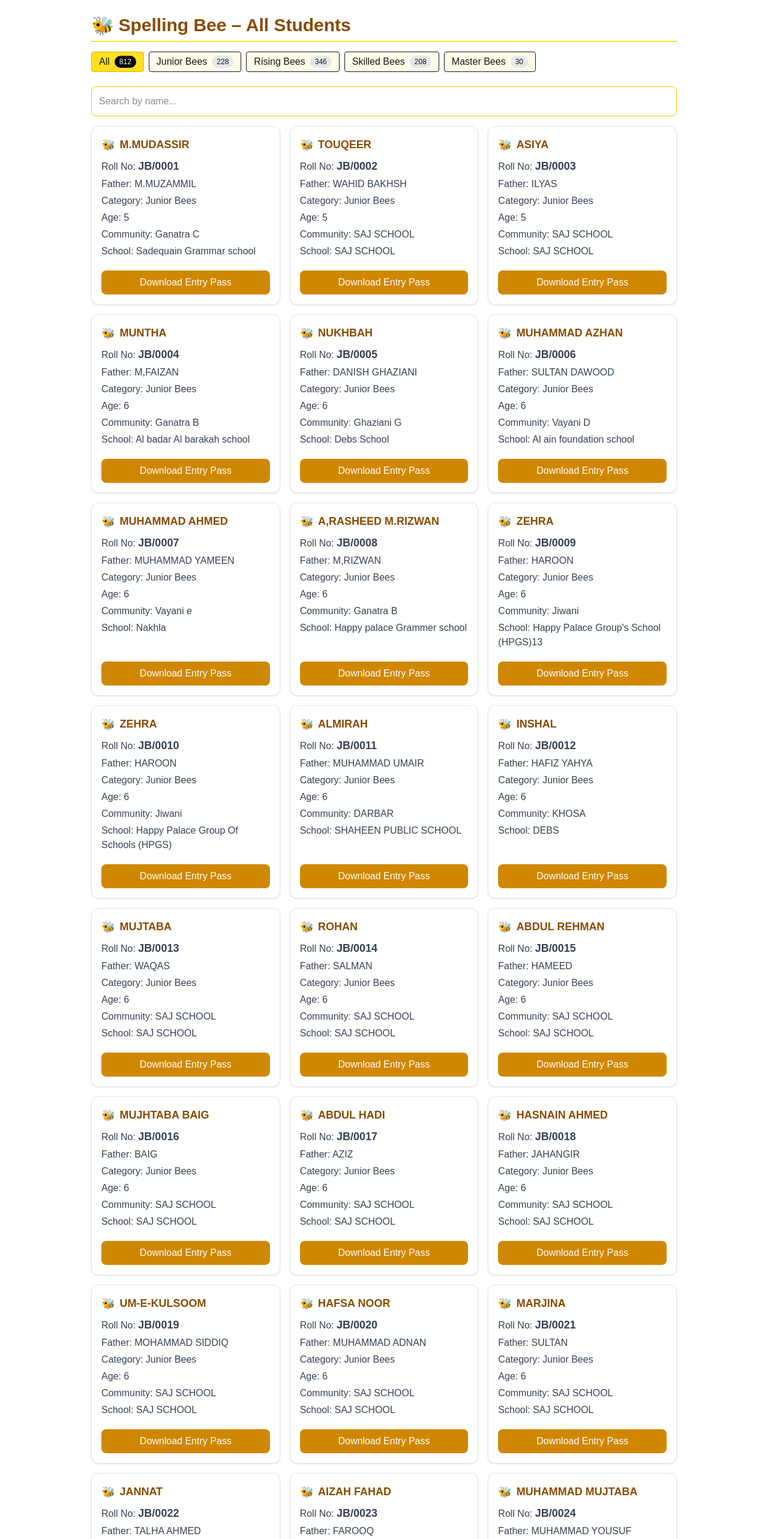
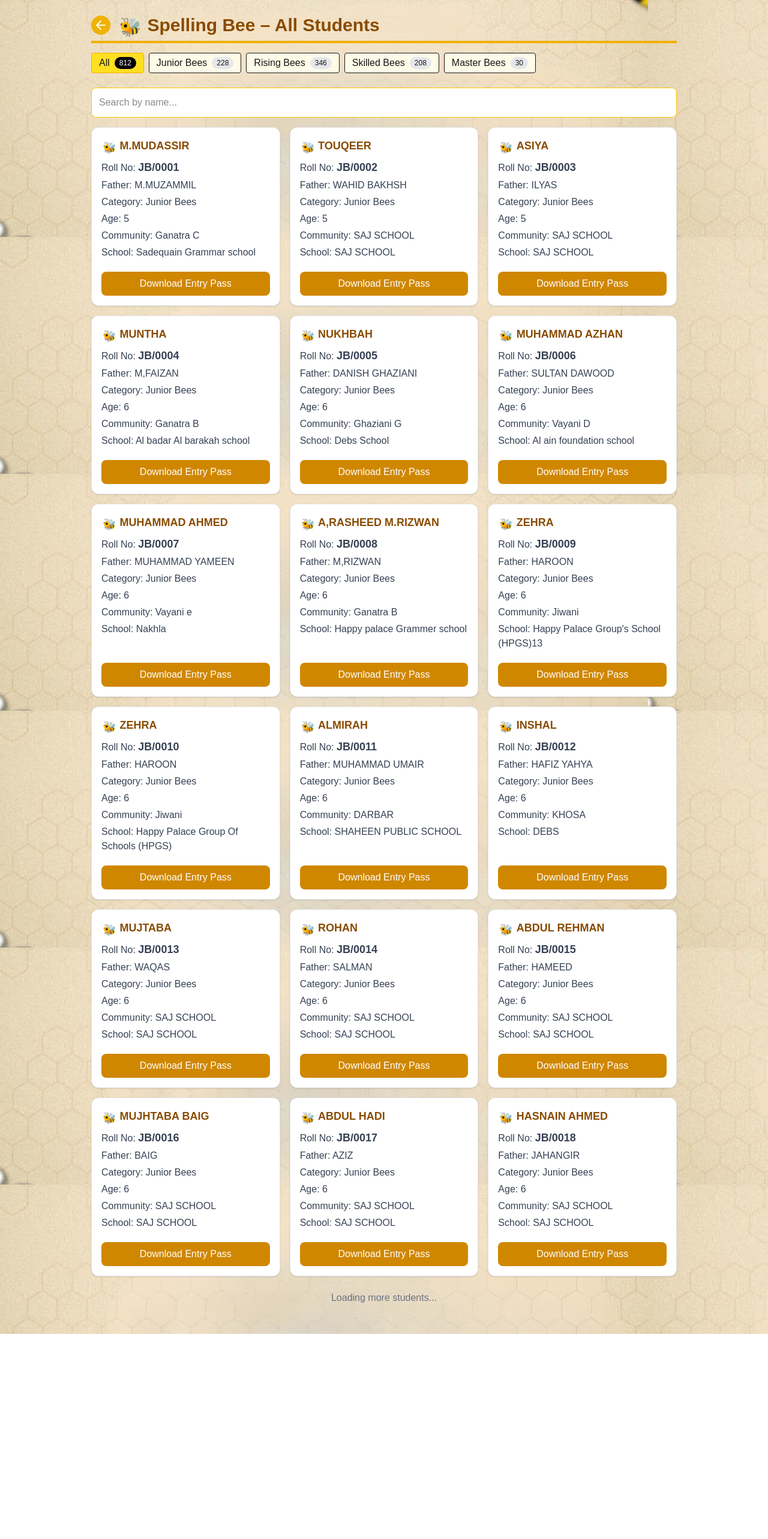
Before and after one commit to shoaibattari/spelling-bee, a Next.js app: page /all in a window 1280 px wide. Shown: the top 2566 px of the page at 60% size. After the commit the page ends 2397 px from the top, so only its background shows below. Built offline with nearby package versions, Linux system fonts and the light colour scheme.

Commit message:
feat: Enhance UI with background images, infinite scroll, and improved search functionality

```diff
--- a/src/app/[category]/page.js
+++ b/src/app/[category]/page.js
@@ -24,6 +24,9 @@ export default async function CategoryPage({ params }) {
   }
 
   const categoryName = categoryObj.name;
-
-  return <CategoryPageClient categoryName={categoryName} />;
+  return (
+    <div className="bg-[url('/bg.jpeg')] bg-repeat w-full min-h-screen">
+      <CategoryPageClient categoryName={categoryName} />
+    </div>
+  );
 }
--- a/src/app/all/page.js
+++ b/src/app/all/page.js
@@ -3,10 +3,12 @@ import AllStudentsClient from "../components/AllStudentsClient";
 
 export default function Page() {
   return (
-    <Suspense
-      fallback={<p className="text-center mt-10 ">Loading students...</p>}
-    >
-      <AllStudentsClient />
-    </Suspense>
+    <div className="bg-[url('/bg.jpeg')] bg-repeat w-full min-h-screen">
+      <Suspense
+        fallback={<p className="text-center mt-10 ">Loading students...</p>}
+      >
+        <AllStudentsClient />
+      </Suspense>
+    </div>
   );
 }
--- a/src/app/components/AllStudentsClient.js
+++ b/src/app/components/AllStudentsClient.js
@@ -1,31 +1,64 @@
 "use client";
 
-import { useState, useEffect } from "react";
+import { useState, useEffect, useRef } from "react";
 import { useSearchParams } from "next/navigation";
-
+import { FiArrowLeft } from "react-icons/fi";
 import { spellingBeeData } from "../constant/data";
 import CategoryFilter from "../components/CategoryFilter";
 import SearchBar from "../components/SearchBar";
 import StudentCard from "../components/StudentCard";
+import { useRouter } from "next/navigation";
+
+const ITEMS_PER_PAGE = 9;
 
 export default function AllStudentsClient() {
   const searchParams = useSearchParams();
   const querySearch = searchParams.get("search") || "";
+  const router = useRouter();
 
   const [search, setSearch] = useState(querySearch);
+  const [visibleCount, setVisibleCount] = useState(ITEMS_PER_PAGE);
+  const loaderRef = useRef(null);
 
   useEffect(() => {
     setSearch(querySearch);
+    setVisibleCount(ITEMS_PER_PAGE); // reset on search
   }, [querySearch]);
 
   const filtered = spellingBeeData.filter((item) =>
     Object.values(item).join(" ").toLowerCase().includes(search.toLowerCase())
   );
 
+  // 👀 Intersection Observer
+  useEffect(() => {
+    const observer = new IntersectionObserver(
+      ([entry]) => {
+        if (entry.isIntersecting) {
+          setVisibleCount((prev) => prev + ITEMS_PER_PAGE);
+        }
+      },
+      { threshold: 1 }
+    );
+
+    if (loaderRef.current) observer.observe(loaderRef.current);
+
+    return () => observer.disconnect();
+  }, []);
+
+  const visibleStudents = filtered.slice(0, visibleCount);
+
   return (
     <div className="max-w-5xl mx-auto p-6">
-      <h1 className="text-2xl md:text-3xl font-extrabold mb-4 text-yellow-800 border-b-2 border-yellow-300 pb-2 flex items-center gap-2">
-        <span className="animate-bee">🐝</span> Spelling Bee – All Students
+      <h1 className="text-2xl md:text-3xl font-extrabold mb-4 text-yellow-800 border-b-4 border-yellow-500 pb-2 flex items-center gap-3">
+        <button
+          onClick={() => router.push("/")}
+          className="p-1 rounded-full bg-yellow-500 hover:bg-yellow-700 cursor-pointer transition"
+          aria-label="Go back"
+        >
+          <FiArrowLeft className="text-2xl text-yellow-50" />
+        </button>
+        <span className="animate-bee">🐝</span>
+        Spelling Bee – All Students
       </h1>
 
       <CategoryFilter />
@@ -36,7 +69,7 @@ export default function AllStudentsClient() {
       )}
 
       <div className="grid md:grid-cols-3 gap-4 mt-4">
-        {filtered.map((student) => (
+        {visibleStudents.map((student) => (
           <StudentCard
             key={student.id}
             student={student}
@@ -44,6 +77,13 @@ export default function AllStudentsClient() {
           />
         ))}
       </div>
+
+      {/* 🔄 Scroll Loader */}
+      {visibleCount < filtered.length && (
+        <div ref={loaderRef} className="flex justify-center py-6 text-gray-500">
+          Loading more students...
+        </div>
+      )}
     </div>
   );
 }
--- a/src/app/components/CategoryPageClient.js
+++ b/src/app/components/CategoryPageClient.js
@@ -1,15 +1,27 @@
 "use client";
 
-import { useState } from "react";
+import { useState, useEffect, useRef } from "react";
 import CategoryFilter from "@/app/components/CategoryFilter";
 import SearchBar from "@/app/components/SearchBar";
 import StudentCard from "@/app/components/StudentCard";
 import { spellingBeeData } from "@/app/constant/data";
+import { FiArrowLeft } from "react-icons/fi";
+import { useRouter } from "next/navigation";
+
+const ITEMS_PER_PAGE = 9;
 
 export default function CategoryPageClient({ categoryName }) {
   const [search, setSearch] = useState("");
+  const [visibleCount, setVisibleCount] = useState(ITEMS_PER_PAGE);
+  const loaderRef = useRef(null);
+  const router = useRouter();
 
-  // normalize for safer comparison
+  // reset pagination on search or category change
+  useEffect(() => {
+    setVisibleCount(ITEMS_PER_PAGE);
+  }, [search, categoryName]);
+
+  // normalize & filter
   const filtered = spellingBeeData.filter((item) => {
     return (
       item.category?.trim().toLowerCase() ===
@@ -18,21 +30,46 @@ export default function CategoryPageClient({ categoryName }) {
     );
   });
 
+  // 👀 Infinite scroll observer
+  useEffect(() => {
+    const observer = new IntersectionObserver(
+      ([entry]) => {
+        if (entry.isIntersecting) {
+          setVisibleCount((prev) => prev + ITEMS_PER_PAGE);
+        }
+      },
+      { threshold: 1 }
+    );
+
+    if (loaderRef.current) observer.observe(loaderRef.current);
+
+    return () => observer.disconnect();
+  }, []);
+
+  const visibleStudents = filtered.slice(0, visibleCount);
+
   return (
     <div className="max-w-5xl mx-auto p-6">
-      <h1 className="text-2xl md:text-3xl font-extrabold mb-4 text-yellow-800 border-b-2 border-yellow-300 pb-2">
+      <h1 className="text-2xl md:text-3xl font-extrabold mb-4 text-yellow-800 border-b-4 border-yellow-500 pb-2 flex items-center gap-3">
+        <button
+          onClick={() => router.push("/")}
+          className="p-1 rounded-full bg-yellow-500 hover:bg-yellow-700 cursor-pointer transition"
+          aria-label="Go back"
+        >
+          <FiArrowLeft className="text-2xl text-yellow-50" />
+        </button>
         <span className="animate-bee"> 🐝</span> {categoryName}
       </h1>
 
       <CategoryFilter />
       <SearchBar value={search} onChange={setSearch} />
 
+      {filtered.length === 0 && (
+        <p className="text-center text-gray-500 mt-10">No students found</p>
+      )}
+
       <div className="grid md:grid-cols-3 gap-4 mt-4">
-        {filtered.length === 0 && (
-          <p className="text-center text-gray-500 mt-10">No students found</p>
-        )}
-
-        {filtered.map((student) => (
+        {visibleStudents.map((student) => (
           <StudentCard
             key={student.id}
             student={student}
@@ -40,6 +77,13 @@ export default function CategoryPageClient({ categoryName }) {
           />
         ))}
       </div>
+
+      {/* 🔄 Scroll Loader */}
+      {visibleCount < filtered.length && (
+        <div ref={loaderRef} className="flex justify-center py-6 text-gray-500">
+          Loading more students...
+        </div>
+      )}
     </div>
   );
 }
--- a/src/app/components/EntryPassImage.js
+++ b/src/app/components/EntryPassImage.js
@@ -4,12 +4,12 @@ export default function EntryPassImage({ student }) {
   return (
     <div
       id={`entry-pass-${student.id}`}
-      className="w-full h-[420px] mx-auto p-5 rounded-2xl bg-[url('/bg.jpeg')] bg-cover bg-center
-      bg-gradient-to-br from-yellow-200 via-yellow-100 to-white
+      className="w-full h-fit mx-auto px-5 pb-3 rounded-2xl bg-[url('/bg.jpeg')] bg-cover bg-center
+      bg-linear-to-br from-yellow-200 via-yellow-100 to-white
       text-gray-900 border-4 border-yellow-500 flex flex-col"
     >
       {/* HEADER IMAGE */}
-      <div className="relative w-full h-20 mb-3 flex justify-center">
+      <div className="relative w-full h-28 mx-auto mb-1 flex justify-center">
         <Image
           src="/header.jpg"
           alt="OMJ Logo"
@@ -20,13 +20,13 @@ export default function EntryPassImage({ student }) {
       </div>
 
       {/* TITLE */}
-      <h2 className="text-center text-lg font-extrabold mb-3">
+      <h2 className="text-center text-lg font-extrabold">
         🐝 Spelling Bee Entry Pass
       </h2>
 
       {/* STUDENT INFO */}
       <div className="space-y-1 text-sm flex-1">
-        <h2 className="text-center text-lg font-extrabold ">
+        <h2 className="text-center text-lg font-extrabold px-2 py-1.5 mt-0.5 bg-amber-300 rounded-md w-fit mx-auto ">
           🐝 {student.category}
         </h2>
         <p>
@@ -56,8 +56,14 @@ export default function EntryPassImage({ student }) {
       </div>
 
       {/* FOOTER NOTE */}
-      <div className="text-xs text-center text-gray-600 mt-3">
-        Please bring this entry pass on competition day
+      <div className="px-2 py-1.5 mt-2 bg-amber-300 rounded-md">
+        <p className="text-sm text-center text-black mt-1">
+          Please bring this entry pass on audition day
+        </p>
+        <p className="text-base font-bold text-center text-black max-w-64 mx-auto mt-1 capitalize">
+          The audition will be held on 25th december 2025 at Husein ibrahim
+          sports complex & Community center, F.B.area karachi.
+        </p>
       </div>
     </div>
   );
--- a/src/app/components/SearchBar.js
+++ b/src/app/components/SearchBar.js
@@ -11,7 +11,7 @@ export default function SearchBar({ value, onChange }) {
         placeholder="Search by name..."
         value={value}
         onChange={(e) => onChange(e.target.value)}
-        className="w-full p-3 pr-10 border border-yellow-400 rounded-lg focus:outline-none focus:ring-2 focus:ring-yellow-400"
+        className="w-full p-3 pr-10 border bg-white border-yellow-400 rounded-lg focus:outline-none focus:ring-2 focus:ring-yellow-400"
       />
       {value && (
         <button
--- a/src/app/page.js
+++ b/src/app/page.js
@@ -73,7 +73,7 @@ export default function LandingPage() {
             value={search}
             onChange={(e) => setSearch(e.target.value)}
             placeholder="Search by name..."
-            className="flex-1 p-3 border rounded-xl"
+            className="flex-1 p-3 border rounded-xl bg-white border-yellow-400 focus:outline-none focus:ring-2 focus:ring-yellow-400"
           />
           <button
             onClick={handleSearch}
@@ -121,7 +121,7 @@ export default function LandingPage() {
 
           <Link
             href={`/${categories[0].slug}`}
-            className="px-6 py-3 border border-yellow-500 rounded-xl hover:bg-yellow-500 hover:text-white transition cursor-pointer"
+            className="px-6 py-3 border bg-white border-yellow-500 rounded-xl hover:bg-yellow-500 hover:text-white transition cursor-pointer"
           >
             Browse Categories
           </Link>
@@ -153,8 +153,18 @@ export default function LandingPage() {
       </section>
 
       {/* FOOTER */}
-      <footer className="border-t py-6 text-center text-sm text-gray-500">
-        © {new Date().getFullYear()} Spelling Bee Competition
+      <footer className="border-t py-6 text-center text-sm bg-black text-gray-50">
+        <p>
+          App Created:{" "}
+          <a
+            className="font-semibold underline"
+            href="https://wa.me/+923313416850"
+            target="_blank"
+          >
+            Shoaib Abdul Sattar Khosa{" "}
+          </a>
+        </p>
+        <p>© {new Date().getFullYear()} Spelling Bee Competition</p>
       </footer>
     </div>
   );
```
